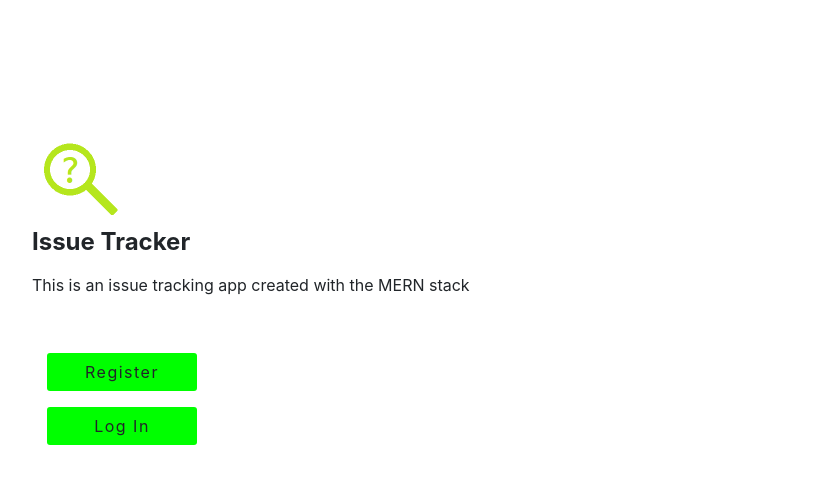
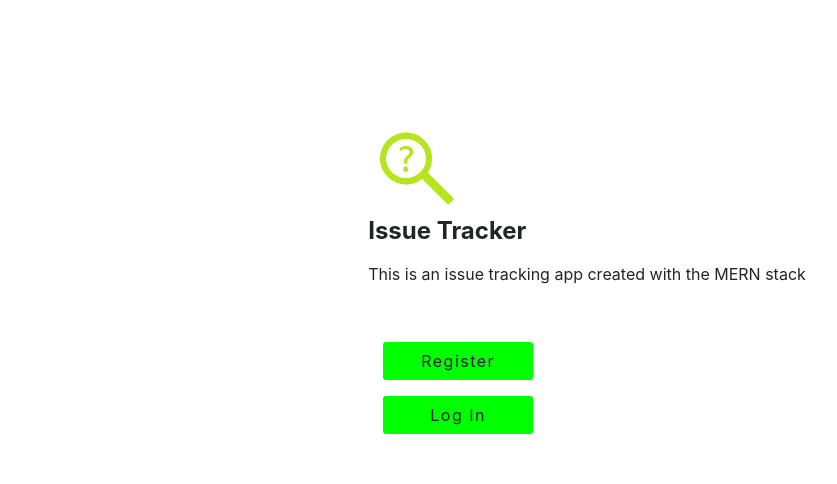
Before and after one commit to abidurr/issue-tracker, a React (Create React App) app in the folder client/: page / in a window 1280 px wide. Shown: the top 484 px of the page, without its empty margins (53-890 px from the left). Built offline with nearby package versions, Linux system fonts and the light colour scheme.

Commit message:
centering home page

```diff
--- a/client/src/components/layout/Landing.js
+++ b/client/src/components/layout/Landing.js
@@ -4,7 +4,7 @@ import { Link } from "react-router-dom";
 class Landing extends Component {
   render() {
     return (
-      <div style={{ paddingTop: "10%"}} className="container valign-wrapper">
+      <div style={{ paddingTop: "25%"}} className="container valign-wrapper">
         <div className="row">
           <div className="col s12 center-align">
             <h4>
--- a/client/src/index.css
+++ b/client/src/index.css
@@ -5,7 +5,16 @@ body {
     sans-serif;
   -webkit-font-smoothing: antialiased;
   -moz-osx-font-smoothing: grayscale;
+  display: flex;
+  justify-content: center;
+  align-items: center;
 }
+
+button {
+  padding: 20px;
+  margin: 30px;
+}
+
 
 code {
   font-family: source-code-pro, Menlo, Monaco, Consolas, 'Courier New',
```
